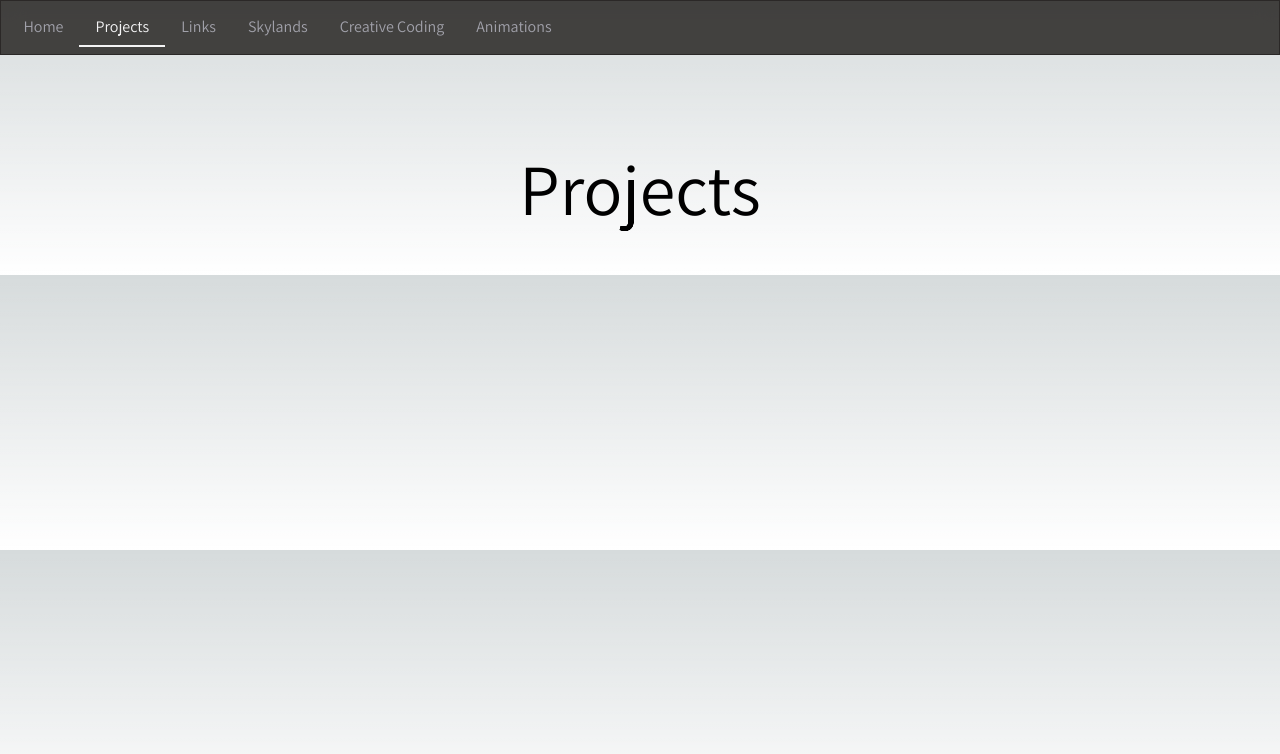
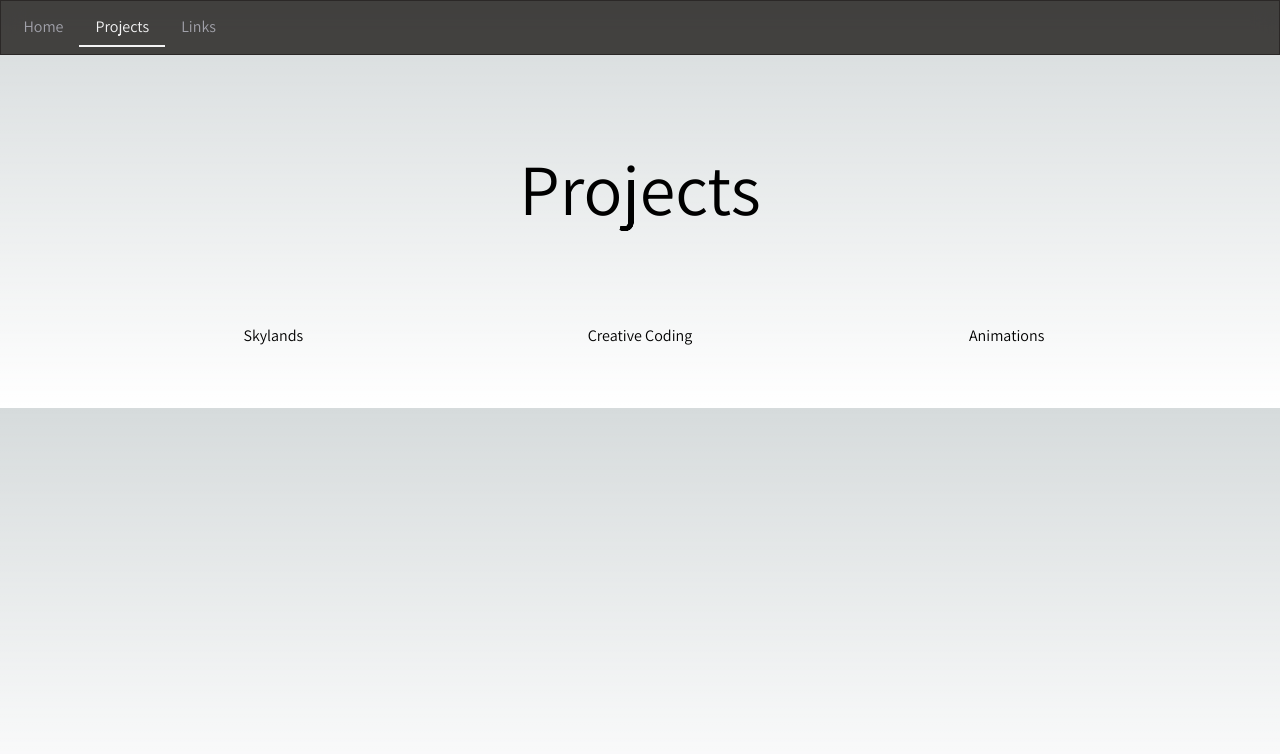
Before and after one commit to flokleiser/nextjs-flo, a Next.js app: page /projects in a window 1280 px wide. Shown: the top 754 px of the page. Built offline with nearby package versions, Linux system fonts and the light colour scheme.

Commit message:
rearranging and organizing pages

```diff
--- a/app/animations/page.js
+++ b/app/animations/page.js
@@ -3,23 +3,27 @@ import styles from 'app/subpage.module.css'
 export default function animations() {
     return (
         <main className={styles.main}>
+
             <h1 className={styles.title2}>
               Animations
             </h1>
+
                 <a
                 href="https://drive.google.com/drive/folders/1hs6amskQ3A8BmUvoEel6KlbXPeIVsO_5?usp=sharing"
                 target="_blank">
+                    <h2>
+                    Google Drive Folder
+                    </h2>
+                </a>
 
-                <h2>
-                Google Drive Folder
-                </h2>
-                </a>
             <video
             src="https://drive.google.com/uc?id=1kJvpWzJHuDWREHTwNt2n_IL_YdrhjusF" controls>
             </video>
+
             <video
             src="https://drive.google.com/uc?id=1t3uRCLQX84zKMnf8HlKfAWi6Srv_W94F" controls>
             </video>
+
         </main>
     )
 }
--- a/app/components/Navbar.js
+++ b/app/components/Navbar.js
@@ -18,18 +18,6 @@ const navItems = [
   {
     path: "/links",
     name: "Links",
-  },
-  {
-    path: "/skylands",
-    name: "Skylands",
-  },
-  {
-    path: "/creative-coding",
-    name: "Creative Coding",
-  },
-  {
-    path: "/animations",
-    name: "Animations",
   },
 ];
 
--- a/app/creative-coding/page.js
+++ b/app/creative-coding/page.js
@@ -4,7 +4,7 @@ import Image from 'next/image'
 import styles from 'app/subpage.module.css'
 
 export default function creativeCoding() {
-    const [iframeHeight, setIframeHeight] = useState(0);
+  const [iframeHeight, setIframeHeight] = useState(0);
   const [iframeWidth, setIframeWidth] = useState(0);
 
   useEffect(() => {
--- a/app/links/page.js
+++ b/app/links/page.js
@@ -3,7 +3,7 @@ import styles from 'app/subpage.module.css'
 export default function links() {
     return (
         <main className={styles.main}>
-            <h1 className={styles.title2}>
+            <h1 className={styles.title}>
               Links
             </h1>
         </main>
--- a/app/page.js
+++ b/app/page.js
@@ -10,81 +10,6 @@ export default function Home() {
       <h2 className={styles.subtitle}>
         Portfolio
       </h2>
-      <div className={styles.description}>
-
-      </div>
-      <div className={styles.center}>
-        {/* <Image
-          className={styles.logo}
-          src="/next.svg"
-          alt="Next.js Logo"
-          width={180}
-          height={37}
-          priority
-        /> */}
-
-      </div>
-
-      <div className={styles.grid}>
-        <a
-          href='/skylands'
-          className={styles.card}
-          rel="noopener noreferrer"
-        >
-          <h2>
-            Skylands
-          </h2>
-        </a>
-
-        <a
-          href = '/creative-coding'
-          className={styles.card}
-          rel="noopener noreferrer"
-        >
-          <h2>
-            Creative Coding
-          </h2>
-        </a>
-
-
-        <a
-          href = '/animations'
-          className={styles.card}
-          rel="noopener noreferrer"
-        >
-          <h2>
-            Animations
-          </h2>
-        </a>
-
-
-        {/* <a
-          className={styles.card}
-          target="_blank"
-          rel="noopener noreferrer"
-        >
-          <h2>
-            CAD<span>-&gt;</span>
-          </h2>
-          <p>
-            Made using OnShape
-          </p>
-        </a> */}
-
-
-        {/* <a
-          className={styles.card}
-          target="_blank"
-          rel="noopener noreferrer"
-        >
-          <h2>
-            Sketches<span>-&gt;</span>
-          </h2>
-          <p>
-            A collection of Sketches
-          </p>
-        </a> */}
-      </div>
     </main>
   )
 }
--- a/app/projects/page.js
+++ b/app/projects/page.js
@@ -4,7 +4,68 @@ export default function projects() {
     return (
         <main className={styles.main}>
             <h1 className={styles.title}>
-            Projects</h1>
-        </main>
+            Projects
+            </h1>
+        <div className={styles.grid}>
+        <a
+          href='/skylands'
+          className={styles.card}
+          rel="noopener noreferrer"
+        >
+          <h2>
+            Skylands
+          </h2>
+        </a>
+
+        <a
+          href = '/creative-coding'
+          className={styles.card}
+          rel="noopener noreferrer"
+        >
+          <h2>
+            Creative Coding
+          </h2>
+        </a>
+
+
+        <a
+          href = '/animations'
+          className={styles.card}
+          rel="noopener noreferrer"
+        >
+          <h2>
+            Animations
+          </h2>
+        </a>
+
+
+        {/* <a
+          className={styles.card}
+          target="_blank"
+          rel="noopener noreferrer"
+        >
+          <h2>
+            CAD<span>-&gt;</span>
+          </h2>
+          <p>
+            Made using OnShape
+          </p>
+        </a> */}
+
+
+        {/* <a
+          className={styles.card}
+          target="_blank"
+          rel="noopener noreferrer"
+        >
+          <h2>
+            Sketches<span>-&gt;</span>
+          </h2>
+          <p>
+            A collection of Sketches
+          </p>
+        </a> */}
+      </div>
+    </main>
     )
 }
```
Also changed, not shown: 1 other file (tests, documents, lock files or other folders).
